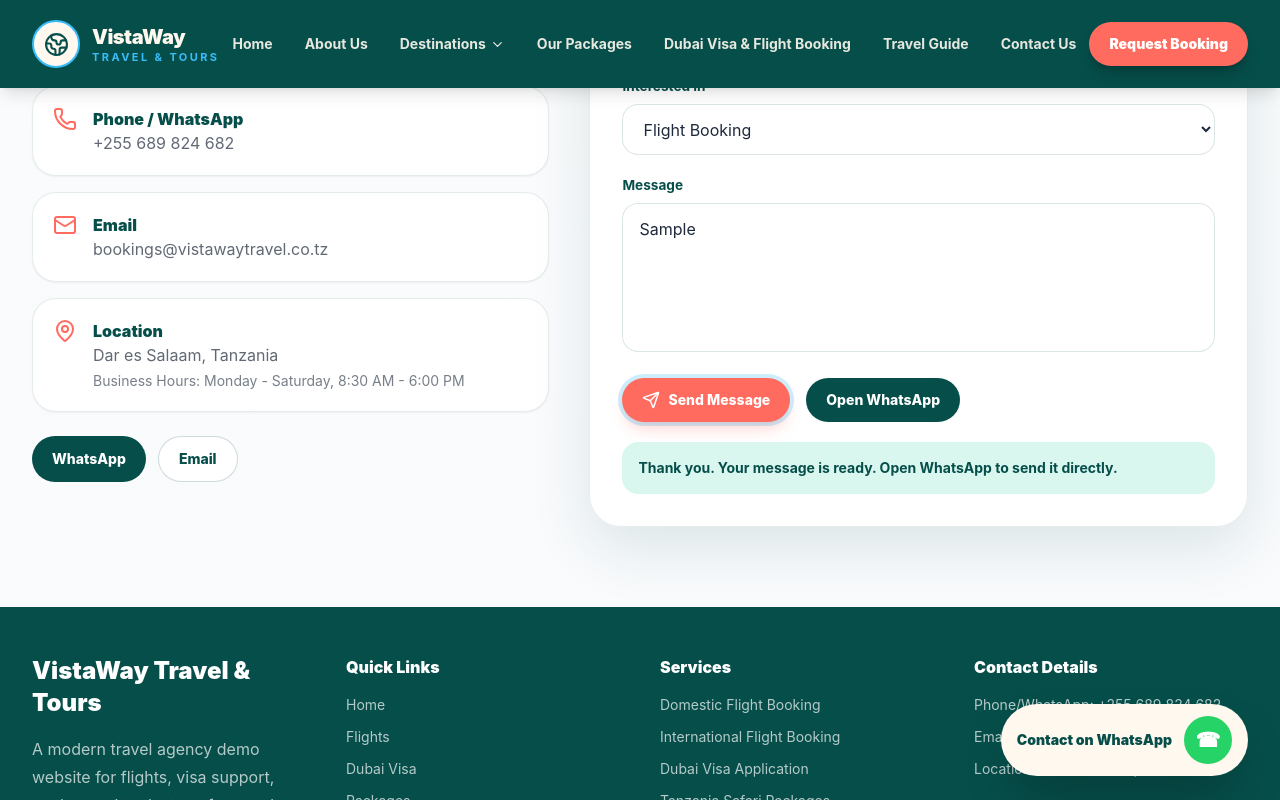
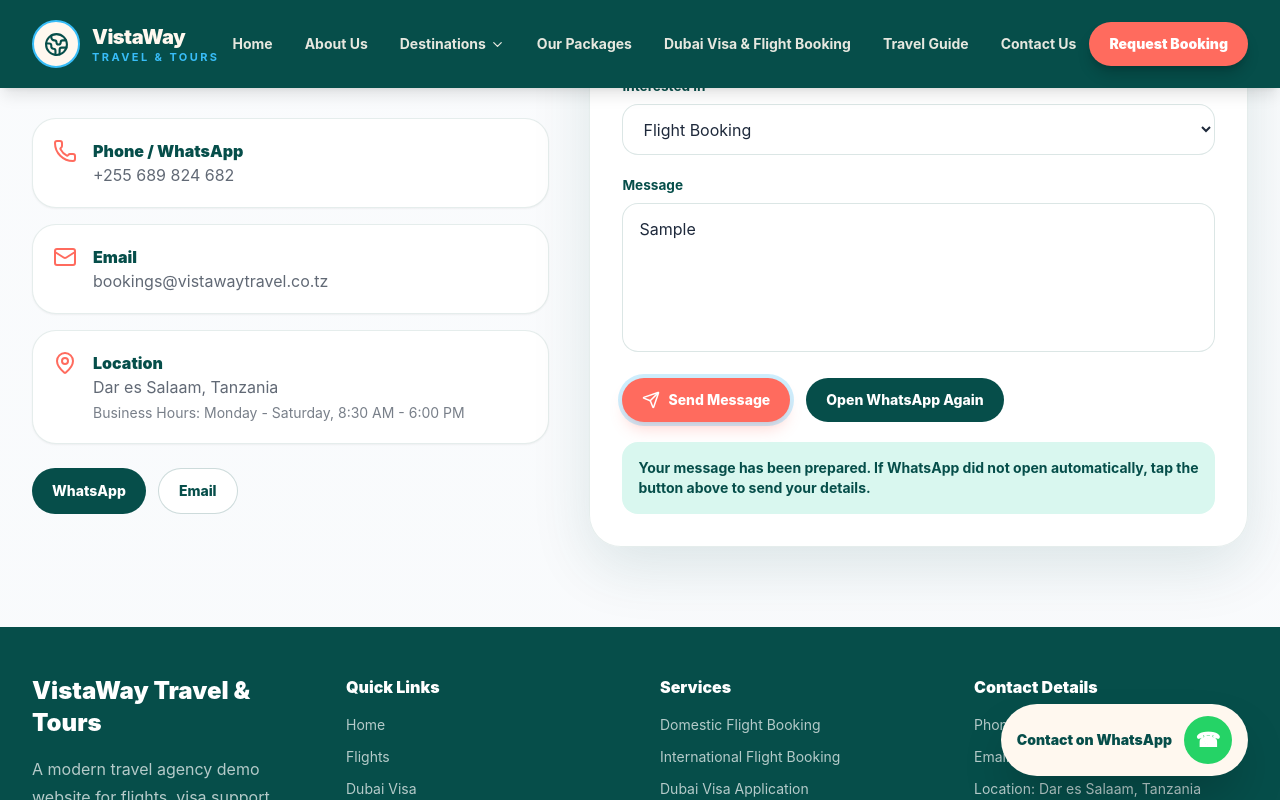
Before and after one commit to brianmichaelu/vistaway-travel-website, a Next.js app: page / in a window 1280 px wide. Both pictures are taken after typing "Sample", "name@example.com", "Sample", "Sample" into the empty fields and a click on the button "Send Message". Shown: the part 7202-8002 px from the top of the page. Built offline with nearby package versions, Linux system fonts and the light colour scheme.

Commit message:
Update Contact.tsx

```diff
--- a/components/Contact.tsx
+++ b/components/Contact.tsx
@@ -47,10 +47,8 @@
 
   const handleSubmit = (event: React.FormEvent<HTMLFormElement>) => {
     event.preventDefault();
-
-    // Future backend/API integration can be added here.
-    // Example: send contact form details to a CRM or email service.
     setIsSubmitted(true);
+    window.open(whatsappLink, "_blank", "noopener,noreferrer");
   };
 
   return (
@@ -60,12 +58,15 @@
           <p className="text-sm font-black uppercase tracking-[0.25em] text-coralWarm">
             Contact us
           </p>
+
           <h2 className="mt-3 text-3xl font-black text-tealDeep md:text-5xl">
             Ready to plan your next journey?
           </h2>
+
           <p className="mt-5 leading-8 text-charcoal/70">
-            Send a message, request a quote, or contact the team directly
-            through WhatsApp, phone, or email.
+            Send a message, request a quote, or contact the team directly for
+            flights, visa support, holiday packages, hotel bookings, transfers,
+            and travel assistance.
           </p>
 
           <div className="mt-8 grid gap-4">
@@ -106,6 +107,7 @@
             >
               WhatsApp
             </a>
+
             <a
               href={`mailto:${emailAddress}`}
               className="inline-flex cursor-pointer items-center justify-center rounded-full border border-tealDeep/20 bg-white px-5 py-3 text-sm font-extrabold text-tealDeep transition hover:-translate-y-0.5 hover:text-coralWarm"
@@ -183,6 +185,8 @@
                 <option>Zanzibar Holiday</option>
                 <option>Hotel Booking</option>
                 <option>Corporate Travel</option>
+                <option>Airport Transfer</option>
+                <option>Travel Insurance</option>
               </select>
             </div>
 
@@ -198,6 +202,7 @@
                 onChange={(event) =>
                   updateField("message", event.target.value)
                 }
+                placeholder="Tell us your destination, travel dates, number of travelers, and what support you need..."
                 required
               />
             </div>
@@ -215,15 +220,15 @@
                   rel="noopener noreferrer"
                   className="inline-flex cursor-pointer items-center justify-center rounded-full bg-tealDeep px-5 py-3 text-sm font-extrabold text-white transition hover:-translate-y-0.5 hover:bg-[#053f3c]"
                 >
-                  Open WhatsApp
+                  Open WhatsApp Again
                 </a>
               )}
             </div>
 
             {isSubmitted && (
               <div className="rounded-2xl bg-mintSoft p-4 text-sm font-bold text-tealDeep">
-                Thank you. Your message is ready. Open WhatsApp to send it
-                directly.
+                Your message has been prepared. If WhatsApp did not open
+                automatically, tap the button above to send your details.
               </div>
             )}
           </form>
```
